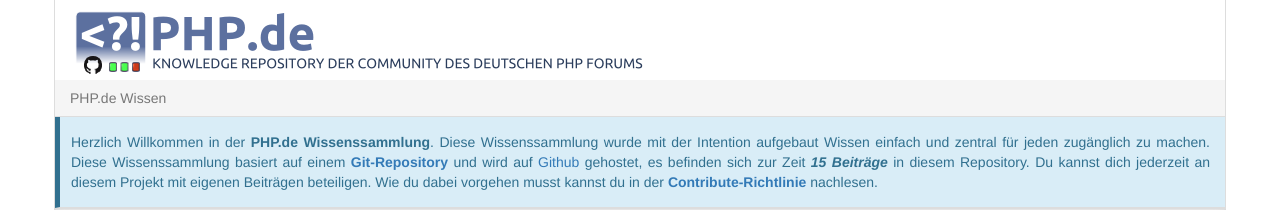
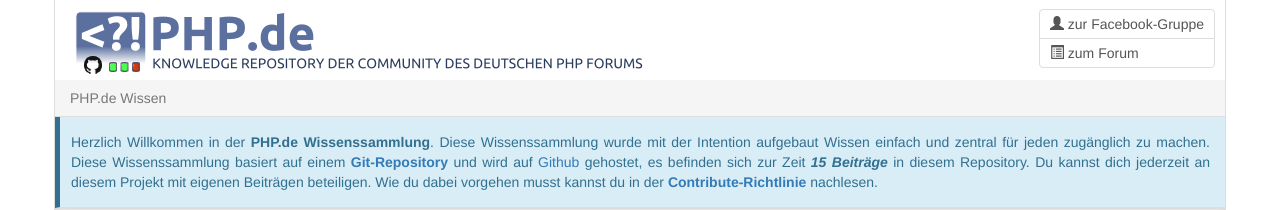
Before and after one commit to php-de/php-de.github.io, a Jekyll site: the page built from index.md, in a window 1280 px wide. Shown: the top 210 px of the page. Built offline with Jekyll 4.4.1, drawn with Linux system fonts in a browser that asks for light colours; nearby versions of some CDN libraries.

Commit message:
+ext links

```diff
--- a/_layouts/default.html
+++ b/_layouts/default.html
@@ -14,8 +14,18 @@
     </head>
     <body>
         <div id="page" class="container">
-            <div id="logoContainer">
+            <div id="logoContainer" style="position:relative;">
                 <a id="top"></a>
+                <div style="position:absolute; bottom:12px; right:10px;">
+                    <div class="list-group" style="padding:0px 15px; margin-bottom:0; padding-right:0px;">
+                        <a class="list-group-item" href="https://www.facebook.com/groups/133593673518416/" style="padding:4px 10px;">
+                            <span class="glyphicon glyphicon-user"></span> zur Facebook-Gruppe
+                        </a>
+                        <a class="list-group-item" href="http://www.php.de" style="padding:4px 10px;">
+                            <span class="glyphicon glyphicon-list-alt"></span> zum Forum
+                        </a>
+                    </div>
+                </div>
             </div>
             <div id="breadcrumbs">
                 <ol class="breadcrumb">
```
